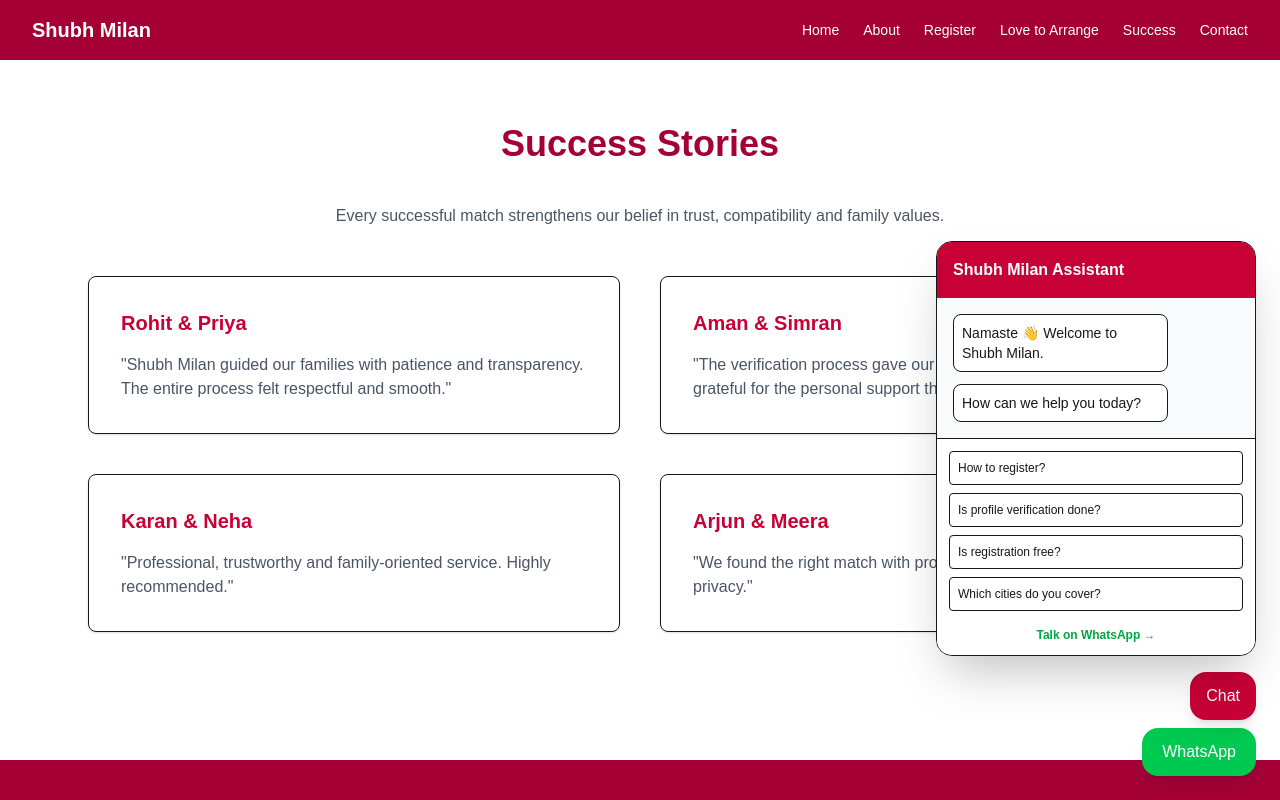
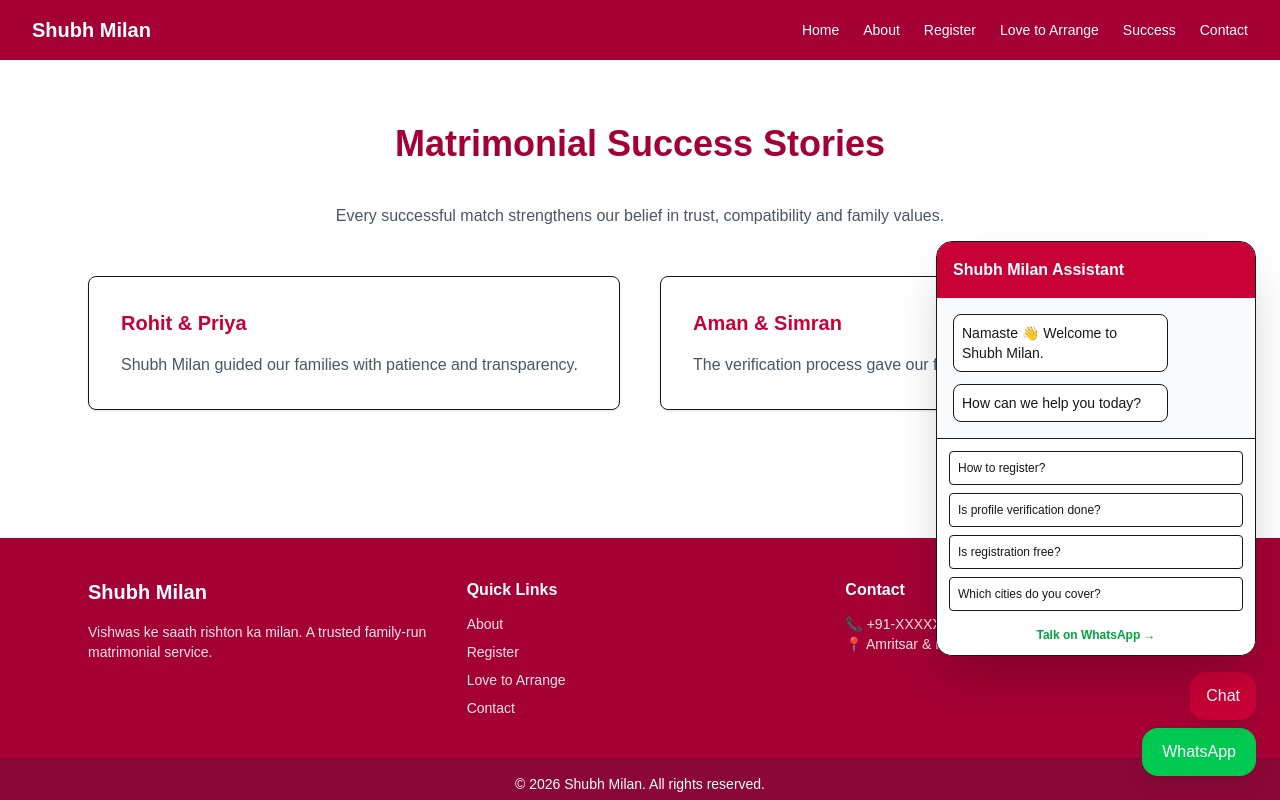
Before and after one commit to hitaishi18-coder/shubh-milan, a Next.js app: page /success-stories in a window 1280 px wide. Shown: the top 800 px of the page. Built offline with nearby package versions, Linux system fonts and the light colour scheme.

Commit message:
seo optimised

```diff
--- a/app/contact/page.tsx
+++ b/app/contact/page.tsx
@@ -1,14 +1,22 @@
+import type { Metadata } from "next";
+
+export const metadata: Metadata = {
+  title: "Contact Shubh Milan | Marriage Bureau in Amritsar",
+  description:
+    "Contact Shubh Milan, a trusted marriage bureau in Amritsar for matrimonial registration and love-to-arrange consultation.",
+};
+
 export default function Contact() {
   return (
     <div className="max-w-5xl mx-auto px-6 py-16">
 
       <h1 className="text-4xl font-bold text-rose-800 mb-8">
-        Contact Us
+        Contact Shubh Milan – Marriage Bureau in Amritsar
       </h1>
 
       <p className="text-gray-700 mb-10">
-        For registration, profile verification or consultation,
-        feel free to reach out to us.
+        For matrimonial registration, profile verification or love-to-arrange
+        consultation in Amritsar, feel free to contact us.
       </p>
 
       <div className="grid md:grid-cols-2 gap-10">
@@ -31,7 +39,7 @@ export default function Contact() {
           </p>
 
           <p className="text-gray-600">
-            📍 Location: Amritsar & Nearby Areas
+            📍 Location: Amritsar, Punjab
           </p>
         </div>
 
--- a/app/layout.tsx
+++ b/app/layout.tsx
@@ -5,7 +5,6 @@ import Navbar from "../components/Navbar";
 import Footer from "../components/Footer";
 import WhatsAppButton from "../components/WhatsAppButton";
 import ChatBot from "../components/ChatBot";
-
 
 const geistSans = Geist({
   variable: "--font-geist-sans",
@@ -18,8 +17,25 @@ const geistMono = Geist_Mono({
 });
 
 export const metadata: Metadata = {
-  title: "Shubh Milan",
-  description: "Vishwas ke saath rishton ka milan",
+  title: "Shubh Milan | Matrimonial Service in Amritsar",
+  description:
+    "Shubh Milan is a trusted matrimonial service in Amritsar offering verified profiles, love-to-arrange consultation and personal matchmaking for families.",
+  keywords: [
+    "Matrimonial service in Amritsar",
+    "Marriage bureau Amritsar",
+    "Punjabi matrimony",
+    "Love to arrange marriage",
+    "Verified marriage profiles",
+  ],
+  authors: [{ name: "Shubh Milan Team" }],
+  openGraph: {
+    title: "Shubh Milan | Trusted Matrimony in Amritsar",
+    description:
+      "Find verified matrimonial matches with tradition and trust at Shubh Milan.",
+    url: "https://yourdomain.com", // Change after deployment
+    siteName: "Shubh Milan",
+    type: "website",
+  },
 };
 
 export default function RootLayout({
@@ -34,7 +50,7 @@ export default function RootLayout({
       >
         <Navbar />
         {children}
-        <Footer/>
+        <Footer />
         <WhatsAppButton />
         <ChatBot />
       </body>
--- a/app/love-arrange/page.tsx
+++ b/app/love-arrange/page.tsx
@@ -1,9 +1,17 @@
+import type { Metadata } from "next";
+
+export const metadata: Metadata = {
+  title: "Love to Arrange Marriage | Shubh Milan Amritsar",
+  description:
+    "Shubh Milan helps couples in Amritsar convert love marriages into family-approved arranged marriages with confidential counselling and guidance.",
+};
+
 export default function LoveArrange() {
   return (
     <div className="max-w-5xl mx-auto px-6 py-16">
 
       <h1 className="text-4xl font-bold text-rose-800 mb-6">
-        Love to Arrange
+        Love to Arrange Marriage in Amritsar
       </h1>
 
       <p className="text-gray-700 leading-7 mb-6">
@@ -12,8 +20,9 @@ export default function LoveArrange() {
       </p>
 
       <p className="text-gray-700 leading-7 mb-10">
-        Shubh Milan respectfully helps in presenting such relationships
-        to families and guiding them towards acceptance and traditional marriage.
+        Shubh Milan helps couples in Amritsar respectfully present
+        their relationship to families and guide them toward
+        a traditional arranged marriage.
       </p>
 
       <div className="grid md:grid-cols-2 gap-10">
--- a/app/page.tsx
+++ b/app/page.tsx
@@ -1,3 +1,11 @@
+import type { Metadata } from "next";
+
+export const metadata: Metadata = {
+  title: "Shubh Milan | Trusted Matrimonial Service in Amritsar",
+  description:
+    "Shubh Milan is a trusted matrimonial service in Amritsar helping Punjabi families find verified marriage matches with tradition and personal guidance.",
+};
+
 export default function Home() {
   return (
     <main className="bg-gradient-to-b from-rose-50 to-white">
@@ -5,13 +13,13 @@ export default function Home() {
       {/* Hero Section */}
       <section className="flex flex-col items-center justify-center text-center px-6 py-24">
         <h1 className="text-5xl font-bold text-rose-800">
-          Shubh Milan
+          Shubh Milan – Matrimonial Service in Amritsar
         </h1>
 
         <p className="mt-6 text-xl text-gray-700 max-w-2xl">
           Vishwas ke saath rishton ka milan.
-          A trusted family-run matrimonial service
-          helping families find suitable life partners.
+          Shubh Milan is a trusted family-run matrimonial service in Amritsar
+          helping families find verified and compatible life partners.
         </p>
 
         <div className="mt-8 flex gap-4">
@@ -41,28 +49,30 @@ export default function Home() {
 
           <div className="p-6 border rounded-lg shadow-sm text-center">
             <h3 className="text-xl font-semibold text-rose-700 mb-4">
-              Verified Profiles
+              Verified Matrimonial Profiles
             </h3>
             <p className="text-gray-600">
-              Every profile is personally reviewed and verified.
+              Every matrimonial profile is personally reviewed and verified
+              to ensure trust and authenticity.
             </p>
           </div>
 
           <div className="p-6 border rounded-lg shadow-sm text-center">
             <h3 className="text-xl font-semibold text-rose-700 mb-4">
-              Personal Guidance
+              Personal Matchmaking Guidance
             </h3>
             <p className="text-gray-600">
-              We guide families throughout the entire process.
+              We guide families throughout the entire marriage process
+              with care and traditional values.
             </p>
           </div>
 
           <div className="p-6 border rounded-lg shadow-sm text-center">
             <h3 className="text-xl font-semibold text-rose-700 mb-4">
-              Complete Privacy
+              Complete Privacy & Confidentiality
             </h3>
             <p className="text-gray-600">
-              Your information is handled with utmost confidentiality.
+              Your personal information is handled with utmost confidentiality.
             </p>
           </div>
 
@@ -72,7 +82,7 @@ export default function Home() {
       {/* Final CTA Section */}
       <section className="bg-rose-100 py-16 text-center">
         <h2 className="text-3xl font-bold text-rose-800 mb-6">
-          Start Your Journey Today
+          Start Your Matrimonial Journey Today
         </h2>
 
         <a
--- a/app/register/page.tsx
+++ b/app/register/page.tsx
@@ -1,14 +1,22 @@
+import type { Metadata } from "next";
+
+export const metadata: Metadata = {
+  title: "Register Matrimonial Profile | Shubh Milan Amritsar",
+  description:
+    "Register your matrimonial profile with Shubh Milan in Amritsar and connect with verified and compatible marriage matches.",
+};
+
 export default function Register() {
   return (
     <div className="max-w-4xl mx-auto px-6 py-16 text-center">
 
       <h1 className="text-4xl font-bold text-rose-800 mb-6">
-        Register Your Profile
+        Register Your Matrimonial Profile
       </h1>
 
       <p className="text-gray-700 mb-10 max-w-2xl mx-auto">
         Fill out our secure registration form.
-        Our team will personally verify your details
+        Our team in Amritsar will verify your details
         and connect you with suitable matches.
       </p>
 
@@ -20,14 +28,13 @@ export default function Register() {
 
         <ul className="text-gray-600 space-y-2 mb-8">
           <li>✔️ 100% Family Verified Profiles</li>
-          <li>✔️ Personal Guidance & Counselling</li>
+          <li>✔️ Personal Matchmaking Guidance</li>
           <li>✔️ Privacy Guaranteed</li>
           <li>✔️ Traditional & Respectful Process</li>
         </ul>
 
         <a
           href="/registration-form"
-          target="_blank"
           className="bg-rose-700 text-white px-6 py-3 rounded-lg hover:bg-rose-800 transition"
         >
           Open Registration Form
--- a/app/registration-form/page.tsx
+++ b/app/registration-form/page.tsx
@@ -1,3 +1,11 @@
+import type { Metadata } from "next";
+
+export const metadata: Metadata = {
+  title: "Matrimonial Registration Form | Shubh Milan Amritsar",
+  description:
+    "Complete the matrimonial registration form to connect with trusted and verified marriage profiles in Amritsar.",
+};
+
 export default function RegistrationForm() {
   return (
     <div className="max-w-6xl mx-auto px-6 py-16">
--- a/app/success-stories/page.tsx
+++ b/app/success-stories/page.tsx
@@ -1,9 +1,17 @@
+import type { Metadata } from "next";
+
+export const metadata: Metadata = {
+  title: "Success Stories | Shubh Milan Matrimony Amritsar",
+  description:
+    "Read real success stories from couples matched by Shubh Milan, a trusted matrimonial service in Amritsar.",
+};
+
 export default function SuccessStories() {
   return (
     <div className="max-w-6xl mx-auto px-6 py-16">
 
       <h1 className="text-4xl font-bold text-rose-800 mb-10 text-center">
-        Success Stories
+        Matrimonial Success Stories
       </h1>
 
       <p className="text-center text-gray-600 mb-12 max-w-2xl mx-auto">
@@ -18,9 +26,7 @@ export default function SuccessStories() {
             Rohit & Priya
           </h2>
           <p className="text-gray-600">
-            "Shubh Milan guided our families with patience and
-            transparency. The entire process felt respectful
-            and smooth."
+            Shubh Milan guided our families with patience and transparency.
           </p>
         </div>
 
@@ -29,28 +35,7 @@ export default function SuccessStories() {
             Aman & Simran
           </h2>
           <p className="text-gray-600">
-            "The verification process gave our families confidence.
-            We are grateful for the personal support throughout."
-          </p>
-        </div>
-
-        <div className="border rounded-lg shadow-sm p-8">
-          <h2 className="text-xl font-semibold text-rose-700 mb-4">
-            Karan & Neha
-          </h2>
-          <p className="text-gray-600">
-            "Professional, trustworthy and family-oriented service.
-            Highly recommended."
-          </p>
-        </div>
-
-        <div className="border rounded-lg shadow-sm p-8">
-          <h2 className="text-xl font-semibold text-rose-700 mb-4">
-            Arjun & Meera
-          </h2>
-          <p className="text-gray-600">
-            "We found the right match with proper guidance and
-            complete privacy."
+            The verification process gave our families confidence.
           </p>
         </div>
 
```
